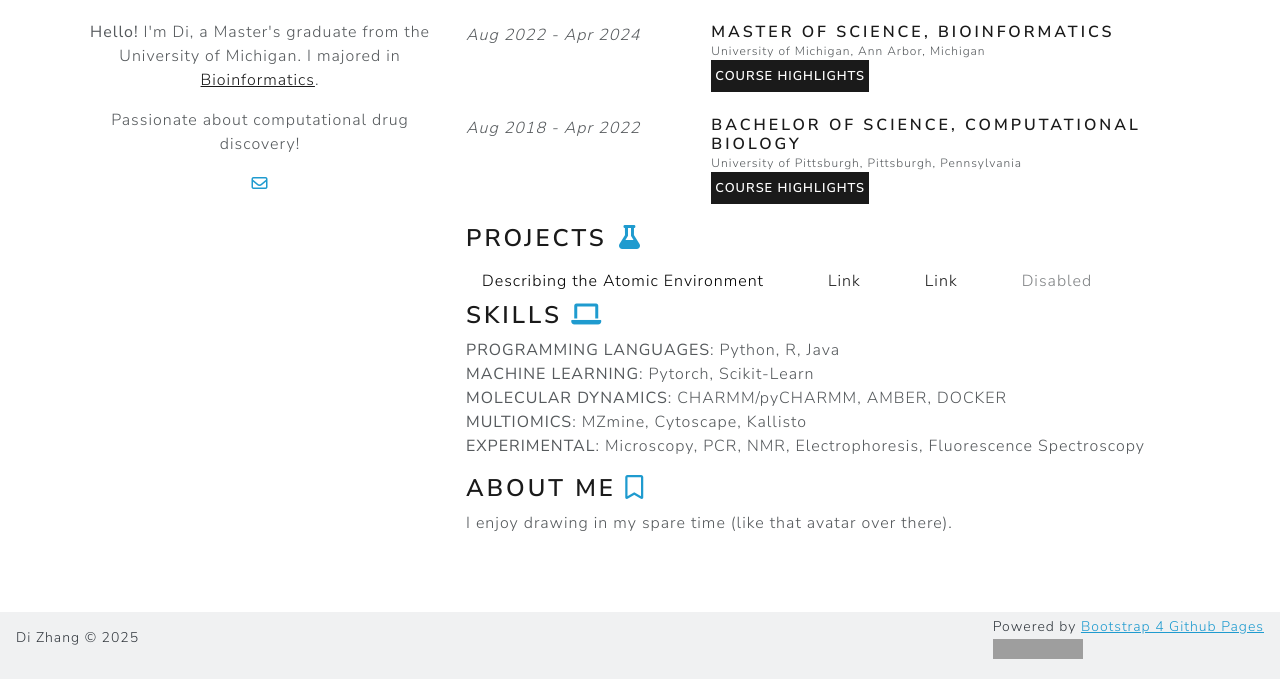
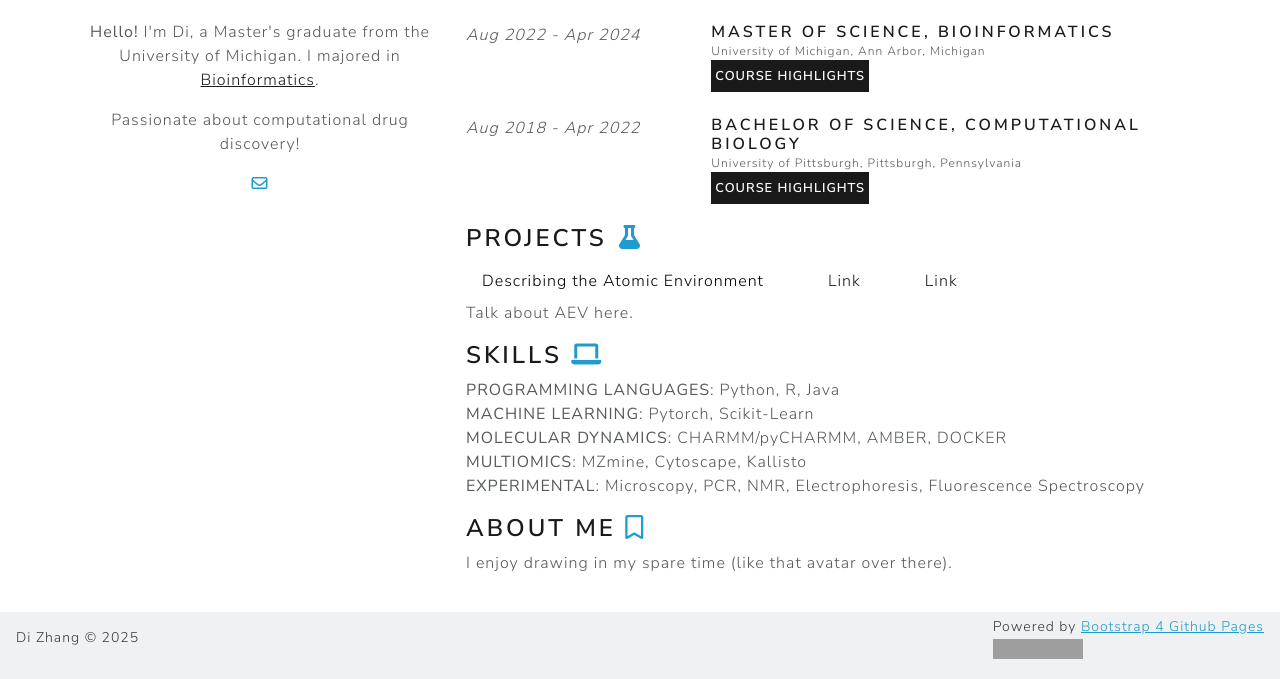
Before and after one commit to zhangdi33/zhangdi33.github.io, a Jekyll site: the page built from index.html, in a window 1280 px wide and 955 px high, cut to the strip 276-955 px from the top of the window. Built offline with Jekyll 4.4.1, drawn with Linux system fonts in a browser that asks for light colours; grey boxes are pictures that could not be loaded.

Commit message:
Update index.html

```diff
--- a/index.html
+++ b/index.html
@@ -115,22 +115,29 @@
         <h3>Projects <i class="fa-solid fa-flask text-info fa-fw"></i></h3>
         <ul class="nav nav-tabs">
           <li class="nav-item">
-            <a class="nav-link active" aria-current="page" href="#">
+            <a class="nav-link active" aria-current="page" href="#aev">
               Describing the Atomic Environment
             </a>
           </li>
           <li class="nav-item">
-            <a class="nav-link" href="#">
+            <a class="nav-link" href="#gist">
               Link
             </a>
           </li>
           <li class="nav-item">
             <a class="nav-link" href="#">Link</a>
           </li>
-          <li class="nav-item">
-            <a class="nav-link disabled" aria-disabled="true">Disabled</a>
-          </li>
         </ul>
+
+        <div class="tab-content">
+          <div class="tab-pane active show fade in" id="aev">
+            <p>Talk about AEV here.</p>
+          </div>
+
+          <div class="tab-pane fade in" id="gist">
+            <p>Talk about GIST here.</p>
+          </div>
+        </div>
 
         <h3>Skills <i class="fa-solid fa-laptop text-info fa-fw"></i></h3>
         <p>
```
